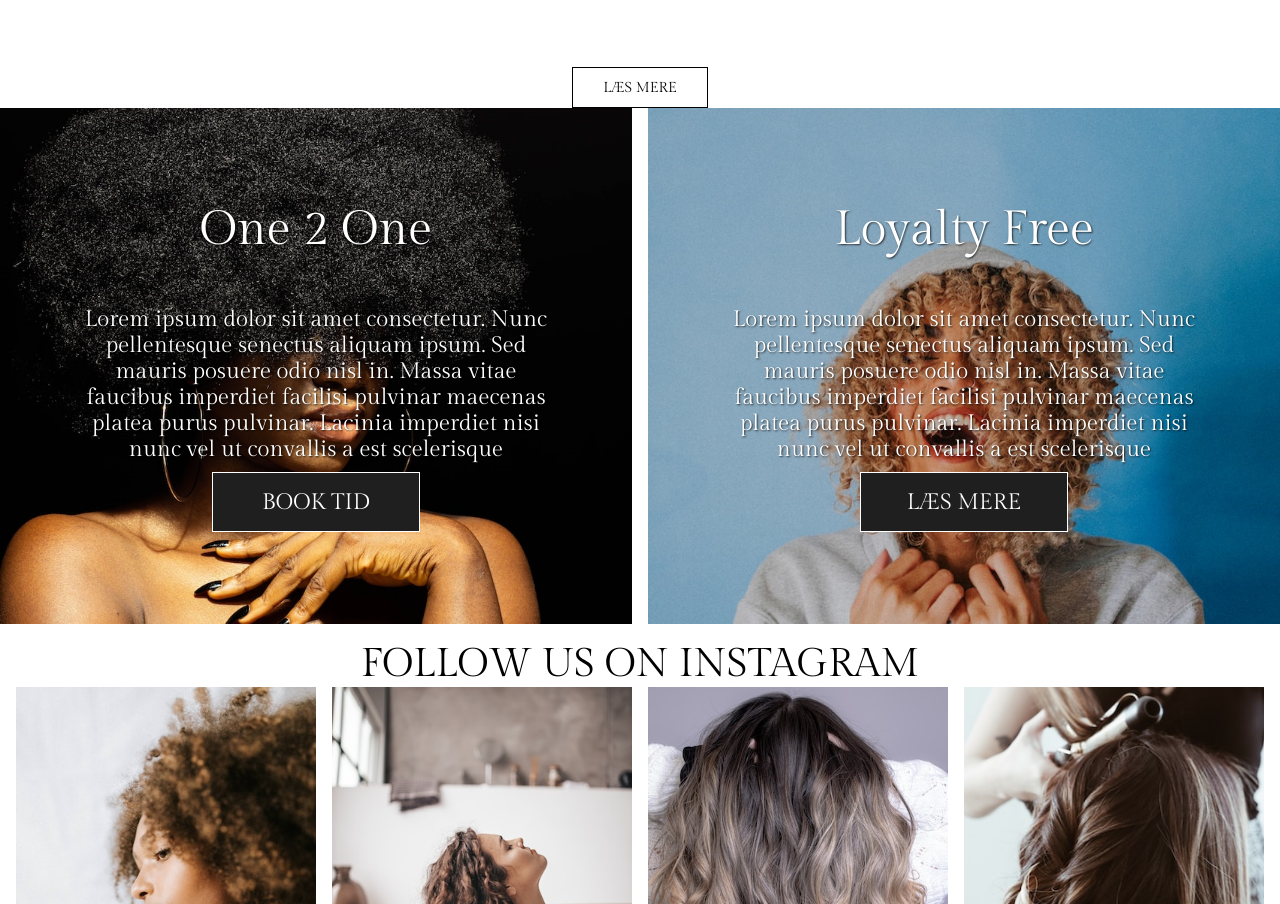
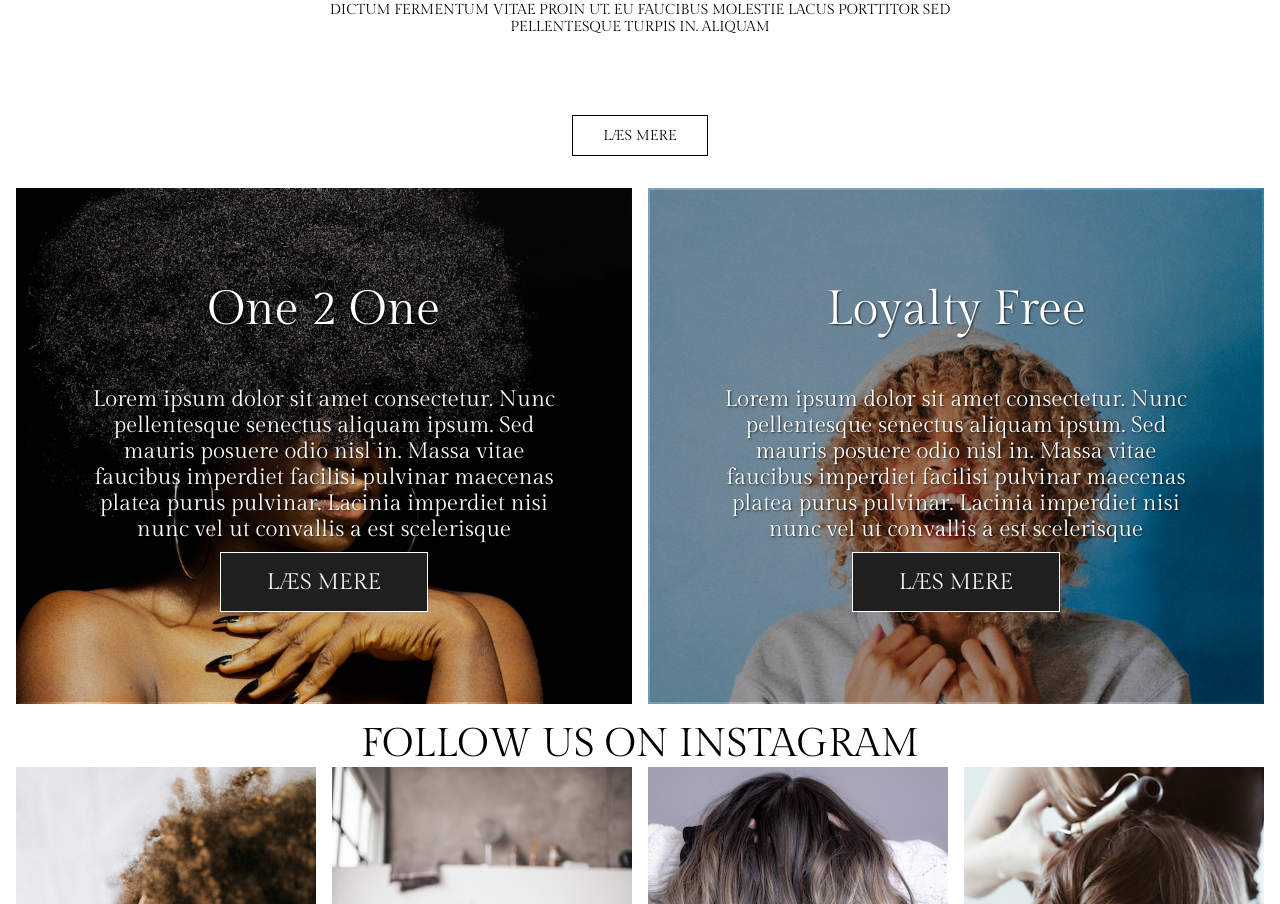
Before and after one commit to gunnarkryth/under_the_moon, a React (Vite) app: page / in a window 1280 px wide. Shown: the part 987-1891 px from the top of the page. Built offline with nearby package versions, Linux system fonts and the light colour scheme.

Commit message:
Update last

```diff
--- a/src/App.jsx
+++ b/src/App.jsx
@@ -11,11 +11,10 @@ function App() {
   const previewHT1 = 'One 2 One'
   const previewHT2 = 'Loyalty Free'
   const previewT = 'Lorem ipsum dolor sit amet consectetur. Nunc pellentesque senectus aliquam ipsum. Sed mauris posuere odio nisl in. Massa vitae faucibus imperdiet facilisi pulvinar maecenas platea purus pulvinar. Lacinia imperdiet nisi nunc vel ut convallis a est scelerisque'
-  const previewB1 = 'Book tid'
   const previewB2 = 'Læs mere'
   const aboutHT = 'Under the Moon - New Style'
   const aboutPT = 'Lorem ipsum dolor sit amet consectetur. Orci elementum ullamcorper feugiat vitae faucibus. Sodales neque quisque sodales etiam tortor ut praesent. Id luctus tincidunt aenean molestie pellentesque. Viverra sit aliquam faucibus volutpat lectus sed eu euismod. Suspendisse augue ipsum pellentesque sagittis nunc. Maecenas mattis neque orci bibendum quam faucibus amet platea congue. Amet condimentum faucibus ultrices nunc varius nisl viverra vivamus amet. Habitant dictum fermentum vitae proin ut. Eu faucibus molestie lacus porttitor sed pellentesque turpis in. Aliquam'
-  const aboutBT = 'Læs mere'
+  const readMore = 'Læs mere'
 
   const images = [
     `img1.jpg`,
@@ -36,9 +35,9 @@ function App() {
     <>
       <Header title="Under The Moon" />
 
-      <About aboutHeaderText = {aboutHT} aboutParagraphText = {aboutPT} aboutButtonText = {aboutBT}/>
+      <About aboutHeaderText = {aboutHT} aboutParagraphText = {aboutPT} aboutButtonText = {readMore}/>
 
-      <Preview previewHeaderText1 = {previewHT1} previewHeaderText2 = {previewHT2} previewText = {previewT} previewButton1 = {previewB1} previewButton2 = {previewB2} />
+      <Preview previewHeaderText1 = {previewHT1} previewHeaderText2 = {previewHT2} previewText = {previewT} previewButton1 = {readMore} previewButton2 = {previewB2} />
 
       <Gallery Gallery_images={images} />
 
--- a/src/assets/components/About/About.module.scss
+++ b/src/assets/components/About/About.module.scss
@@ -1,4 +1,5 @@
 .aboutSection{
+    margin: 3rem 0 2rem;
     display: flex;
     flex-direction: column;
     justify-content: center;
--- a/src/assets/components/Preview/Preview.jsx
+++ b/src/assets/components/Preview/Preview.jsx
@@ -8,14 +8,18 @@ export function Preview(props) {
             <section className={style.previewSection}>
                 <div className={style.previewContainer}>
                     <figure className={style.previewFigures} style={{ backgroundImage: `url(${preview1})` }}>
+                        <div className={style.backgroundDarken}>
                             <h3 className={style.previewHeaders}>{props.previewHeaderText1}</h3>
                             <p>{props.previewText}</p>
                             <button className={style.previewButtons}>{props.previewButton1}</button>
+                        </div>
                     </figure>
                     <figure className={style.previewFigures} style={{ backgroundImage: `url(${preview2})` }}>
+                        <div className={style.backgroundDarken}>
                             <h3 className={style.previewHeaders}>{props.previewHeaderText2}</h3>
                             <p>{props.previewText}</p>
                             <button className={style.previewButtons}>{props.previewButton2}</button>
+                        </div>
                     </figure>
                 </div>
             </section>
--- a/src/assets/components/Preview/Preview.module.scss
+++ b/src/assets/components/Preview/Preview.module.scss
@@ -2,8 +2,9 @@
     display: grid;
     grid-template-columns: repeat(2, 1fr);
     gap: 1rem;
+    margin: 0 1rem;
 
-    *{
+    * {
         margin: 0;
         padding: 0;
     }
@@ -15,20 +16,28 @@
     background-repeat: no-repeat;
     margin: 0;
     padding: 2px;
-    display: flex;
-    flex-direction: column;
-    justify-content: center;
-    align-items: center;
+
     color: white;
     text-shadow: 1px 1px 2px rgba(0, 0, 0, 0.7);
     height: 32rem;
 
-    .previewHeaders{
+    .backgroundDarken {
+        display: flex;
+        flex-direction: column;
+        justify-content: center;
+        align-items: center;
+        width: 100%;
+        height: 100%;
+        background-color: #00000033;
+
+    }
+
+    .previewHeaders {
         font-size: 3rem;
         margin-bottom: 3rem;
     }
 
-    p{
+    p {
         font-size: 1.4rem;
         text-align: center;
         max-width: 30rem;
@@ -36,7 +45,7 @@
 
     }
 
-    .previewButtons{
+    .previewButtons {
         border: 1px solid white;
         background-color: #1F1F1F;
         color: white;
```
Lines whose indentation alone changed are shown as unchanged.
